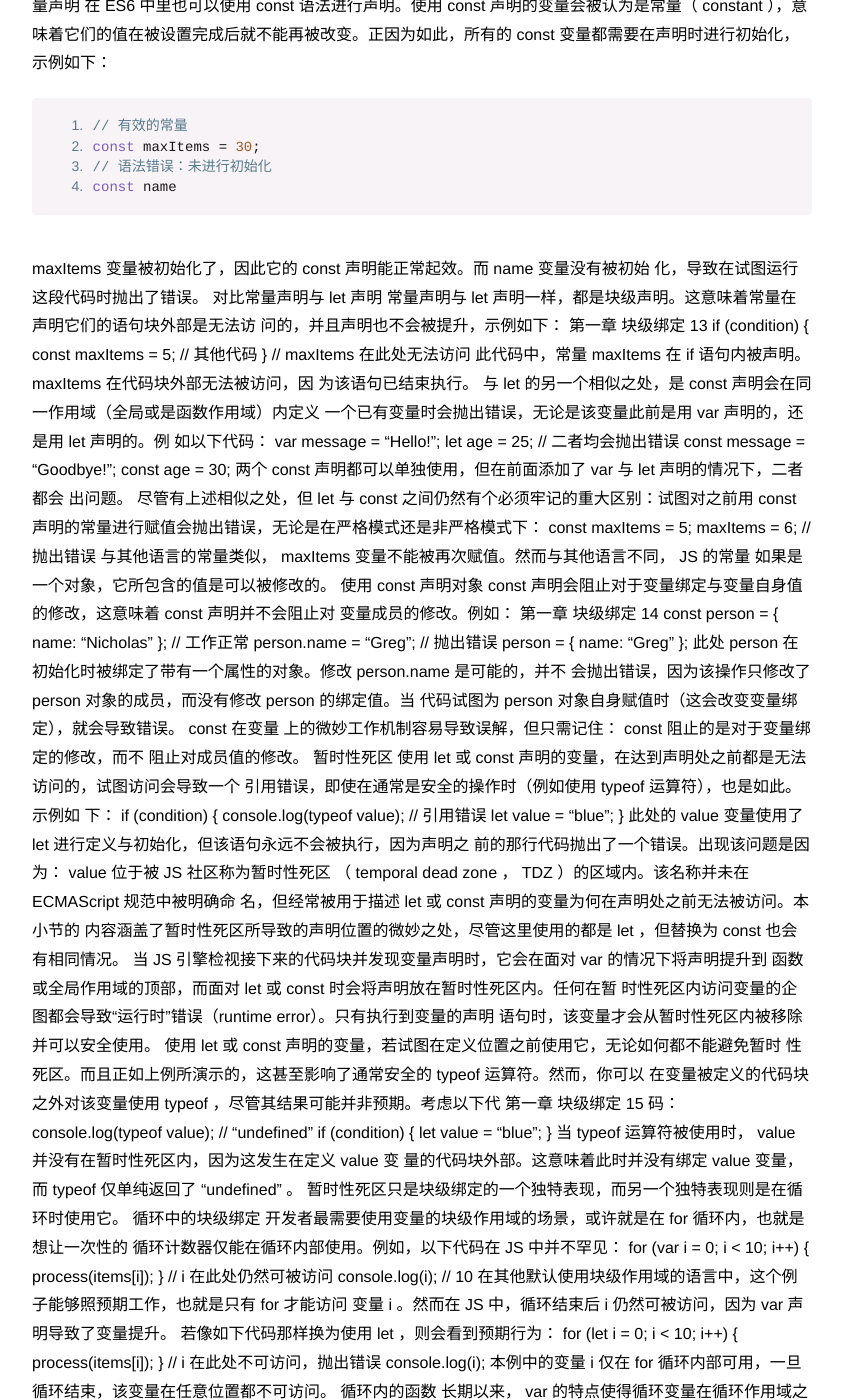
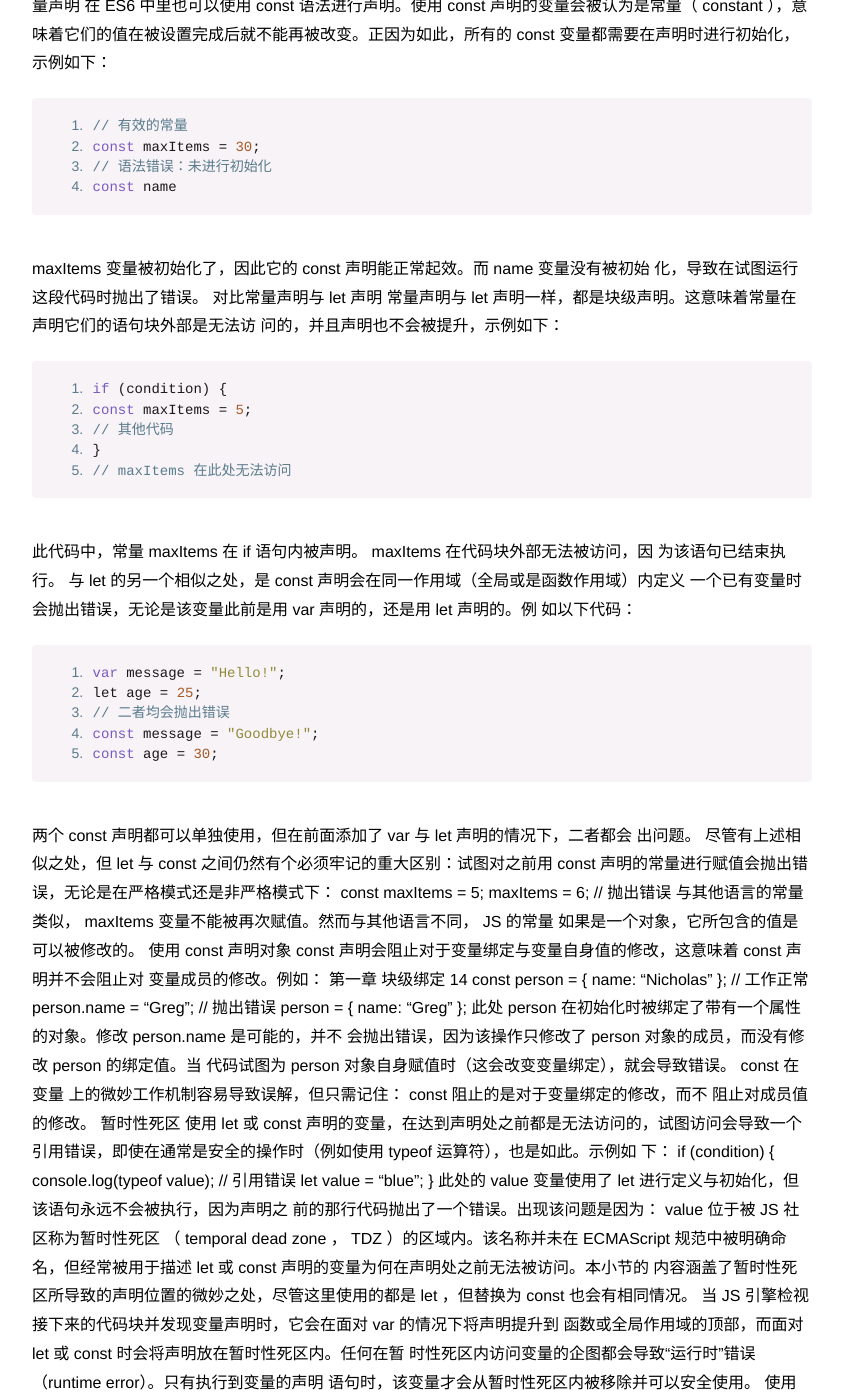
Before and after one commit to ioloveuu/ioloveuu.github.io, a Jekyll site: the page built from _posts/2016-08-01-ES6-notes.md, in a window 1280 px wide and 1400 px high, scrolled down 2802 px. Shown: the whole window, without its empty margins (218-1060 px from the left). Built offline with Jekyll 4.4.1, drawn with Linux system fonts in a browser that asks for light colours; nearby versions of some CDN libraries; a script that is not in the unit is left out; some of the changed text lies outside the part shown.

Commit message:
Update 2016-08-01-ES6-notes.md

````diff
--- a/_posts/2016-08-01-ES6-notes.md
+++ b/_posts/2016-08-01-ES6-notes.md
@@ -117,23 +117,29 @@ maxItems  变量被初始化了，因此它的  const  声明能正常起效。
 对比常量声明与 let 声明
 常量声明与  let  声明一样，都是块级声明。这意味着常量在声明它们的语句块外部是无法访
 问的，并且声明也不会被提升，示例如下：
-第一章 块级绑定
-13
+
+```
 if (condition) {
 const maxItems = 5;
 // 其他代码
 }
 // maxItems 在此处无法访问
+```
+
 此代码中，常量  maxItems  在  if  语句内被声明。  maxItems  在代码块外部无法被访问，因
 为该语句已结束执行。
 与  let  的另一个相似之处，是  const  声明会在同一作用域（全局或是函数作用域）内定义
 一个已有变量时会抛出错误，无论是该变量此前是用  var  声明的，还是用  let  声明的。例
 如以下代码：
+
+```
 var message = "Hello!";
 let age = 25;
 // 二者均会抛出错误
 const message = "Goodbye!";
 const age = 30;
+```
+
 两个  const  声明都可以单独使用，但在前面添加了  var  与  let  声明的情况下，二者都会
 出问题。
 尽管有上述相似之处，但  let  与  const  之间仍然有个必须牢记的重大区别：试图对之前用
````
